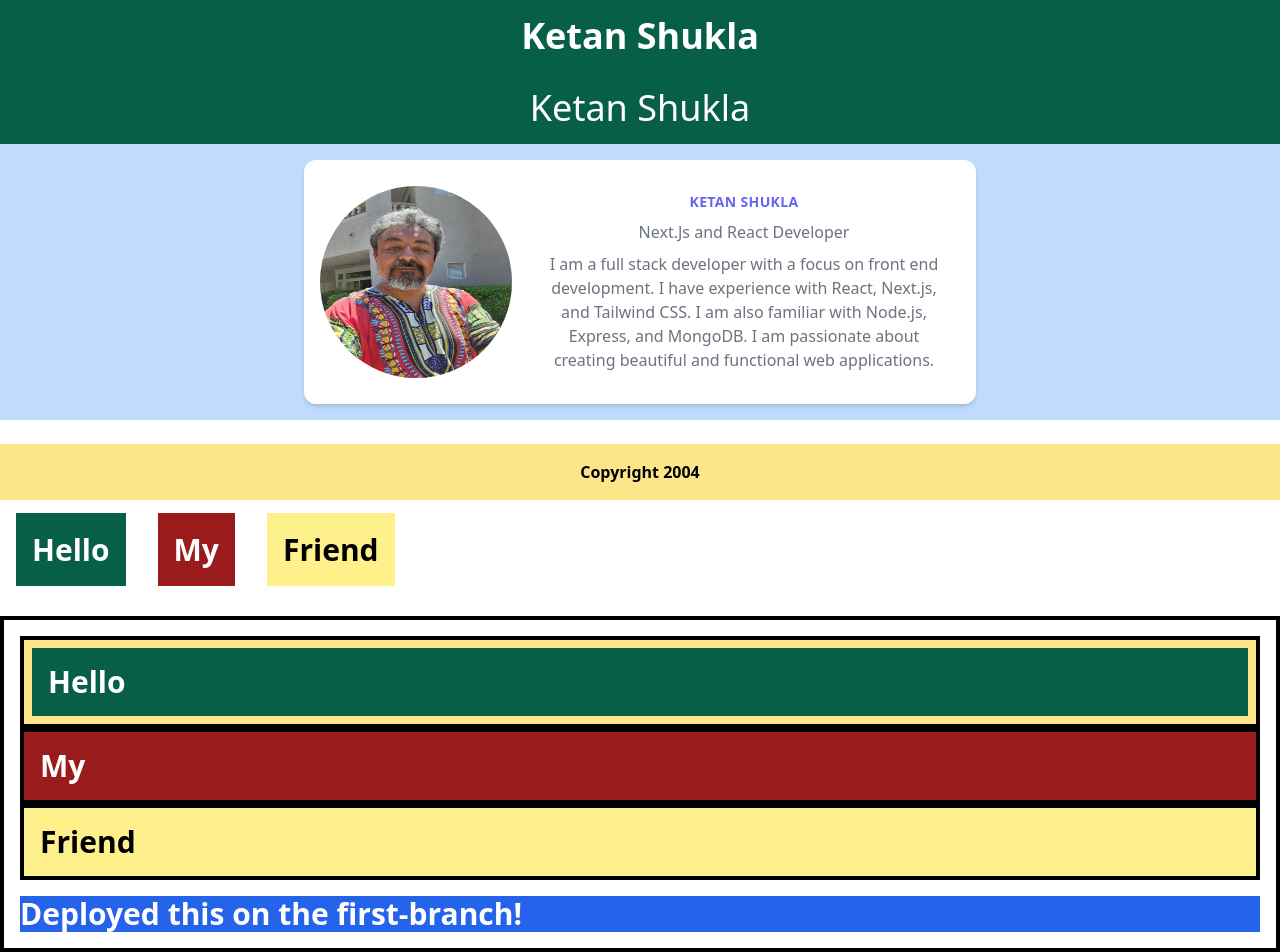
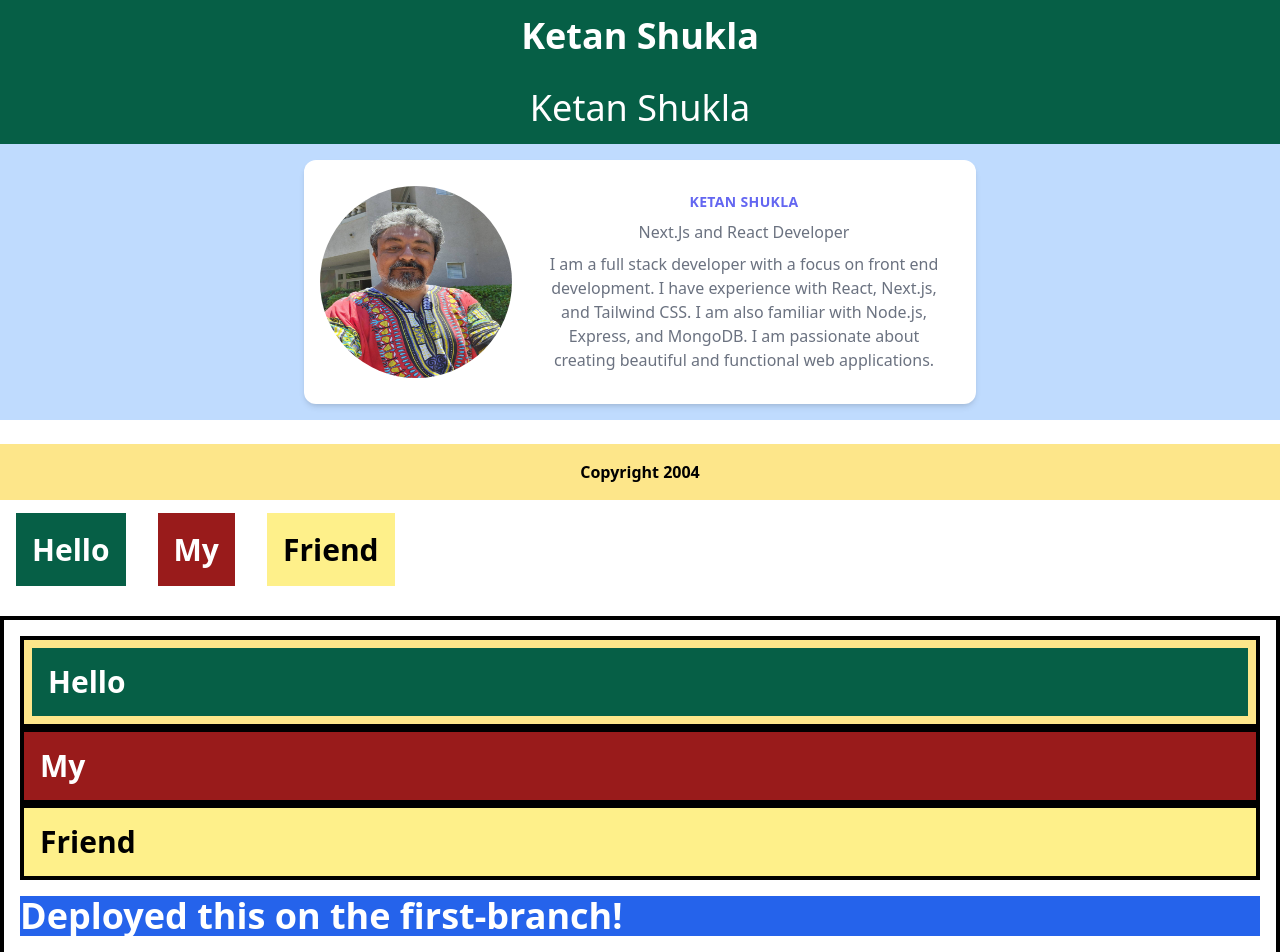
Before and after one commit to ketankshukla/tailwind_training, a React (Vite) app: page / in a window 1280 px wide. Shown: the top 952 px of the page. Built offline with nearby package versions, Linux system fonts and the light colour scheme.

Commit message:
merge the first-branch to master

```diff
--- a/src/components/Training.tsx
+++ b/src/components/Training.tsx
@@ -24,7 +24,7 @@ const Training = () => {
         <div className="font-bold border-4 border-black text-black text-3xl p-4 bg-yellow-200">
           Friend
         </div>
-        <div className="mt-4 bg-blue-600 text-white font-bold text-3xl">Deployed this on the first-branch!</div>
+        <div className="mt-4 bg-blue-600 text-white font-bold text-4xl">Deployed this on the first-branch!</div>
       </div>
     </>
   );
```
